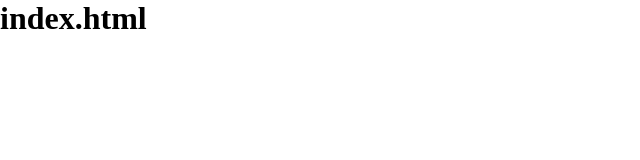
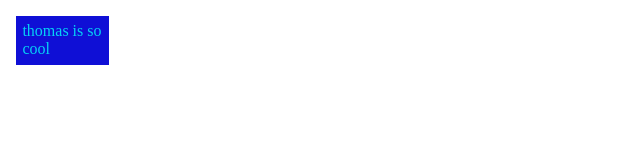
Before and after one commit to johnniel-serrano/code, a plain HTML site: page public/index.html in a window 1280 px wide. Shown: the whole page, without its empty margins (0-640 px from the left). Drawn offline with Linux system fonts and the light colour scheme.

Commit message:
thomas is cool

```diff
--- a/public/index.html
+++ b/public/index.html
@@ -11,7 +11,7 @@
 </head>
 
 <body>
-    <h1>index.html</h1>
+    <p class="myparagraph">thomas is so cool</p>
 
     <script src="source/js/index.js"></script>
 </body>
--- a/public/source/css/styles.css
+++ b/public/source/css/styles.css
@@ -2,3 +2,11 @@
     padding: 0;
     margin: 0;
 }
+
+.myparagraph {
+    color:rgb(6, 209, 245);
+    background-color:rgb(15, 15, 214);
+    width:  5rem;
+    padding: 0.4rem;
+    margin: 1rem;
+}
```
